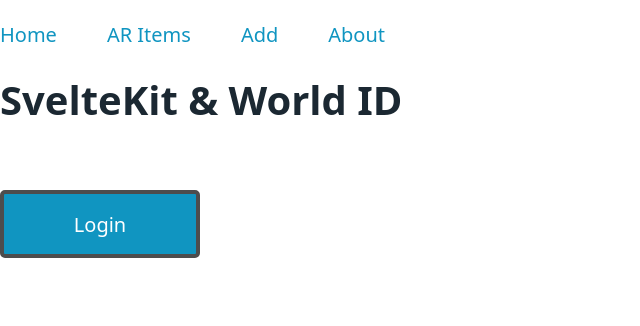
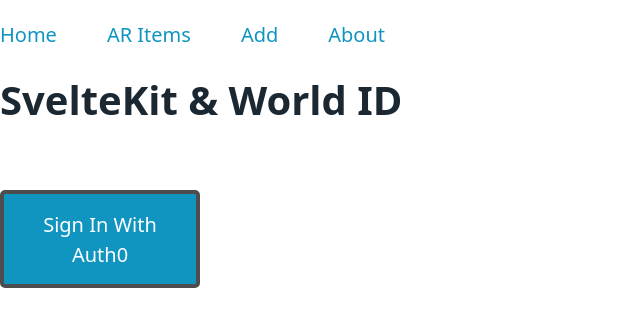
Before and after one commit to maxcli/SvelteKit_World_ID, a SvelteKit app: page / in a window 1280 px wide. Shown: the top 326 px of the page, without its empty margins (0-640 px from the left). Built offline with nearby package versions, Linux system fonts and the light colour scheme; no server answers.

Commit message:
add oauth0

```diff
--- a/package.json
+++ b/package.json
@@ -3,7 +3,7 @@
 	"version": "0.0.1",
 	"private": true,
 	"scripts": {
-		"dev": "vite dev",
+		"dev": "vite dev --port 4000",
 		"build": "vite build",
 		"preview": "vite preview",
 		"check": "svelte-kit sync && svelte-check --tsconfig ./jsconfig.json",
@@ -19,6 +19,8 @@
 	},
 	"type": "module",
 	"dependencies": {
+		"@auth/core": "^0.10.0",
+		"@auth/sveltekit": "^0.3.6",
 		"@worldcoin/idkit": "^0.5.1"
 	}
 }
--- /dev/null
+++ b/src/hooks.server.ts
@@ -0,0 +1,36 @@
+import { SvelteKitAuth, type SvelteKitAuthConfig } from '@auth/sveltekit';
+import Auth0Provider from '@auth/core/providers/auth0';
+import type { Provider } from '@auth/core/providers';
+import type { Handle } from '@sveltejs/kit';
+
+import { OAUTH0_CLIENT_ID , OAUTH0_CLIENT_SECRET } from "$env/static/private";
+
+if (!OAUTH0_CLIENT_ID){
+
+    throw new Error('Missing Auth ID')
+}
+
+if (!OAUTH0_CLIENT_SECRET){
+
+    throw new Error('Missing Auth Secret')
+}
+
+const config: SvelteKitAuthConfig = {
+  providers: [
+    Auth0Provider({
+      id: 'auth0',     // ie. callback URL is localhost:4000/auth/callback/auth0
+      name: 'Auth0',
+      clientId: OAUTH0_CLIENT_ID,
+      clientSecret: OAUTH0_CLIENT_SECRET,
+      issuer: 'https://dev-2t41lkj345cenb6r.us.auth0.com/',  // <- domain. remember to add trailing `/`
+      wellKnown: 'https://dev-2t41lkj345cenb6r.us.auth0.com/.well-known/openid-configuration'
+    }) as Provider
+  ],
+  secret: 'okij-',
+  debug: true,
+  session: {
+    maxAge: 1800 // 30 mins
+  }
+};
+
+export const handle = SvelteKitAuth(config) satisfies Handle;
--- a/src/routes/+page.svelte
+++ b/src/routes/+page.svelte
@@ -1,31 +1,37 @@
 <script>
 import { IDKitWidget } from '@worldcoin/idkit'
+import { signIn ,signOut} from '@auth/sveltekit/client';
+import { page } from "$app/stores"
 import { browser } from '$app/environment'
-let loginButton='Login'
-
-async function walletlogin() {
-    console.log('*** wallet login2')
-    if (browser) {
-
-        console.log('*** wallet login2')
 
 
 
-
-
-    }
-}
 
 </script>
 
 
 
 <div class="flex space-x-8">
- <button  class="btn"
-   on:click={async () => {   walletlogin()
+  {#if $page.data.session}
 
-   }}>{loginButton}</button
- >
+    <span class="signedInText">
+      <small>Signed in as</small><br />
+      <strong>{$page.data.session.user?.name ?? "User"}</strong>
+    </span>
+    <button on:click={() => signOut()} class="button">Sign out</button>
+  {:else}
+    <button class="btn"  on:click={() => signIn(
+    'auth0', {
+    redirect: false,
+    callbackUrl: 'http://localhost:4000'
+    },
+    {
+      scope: 'api openid profile email'
+    }
+    )}>Sign In with Auth0</button>
+  {/if}
+
+
 </div>
 
 <style>
```
Also changed, not shown: 2 other files (tests, documents, lock files or other folders).
